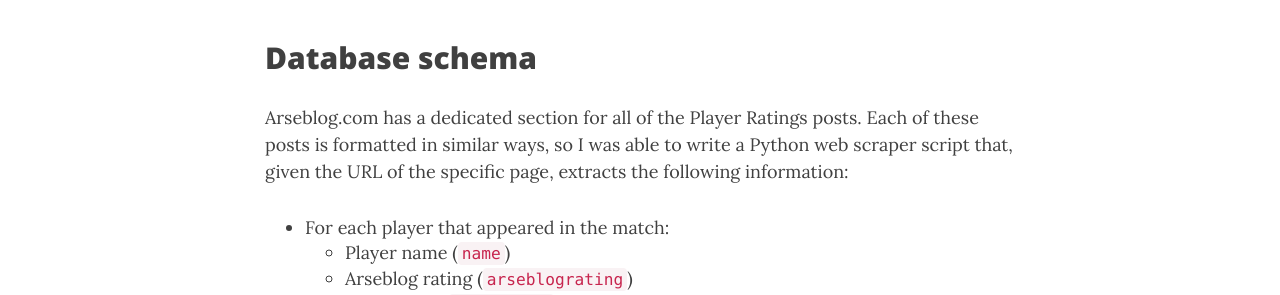
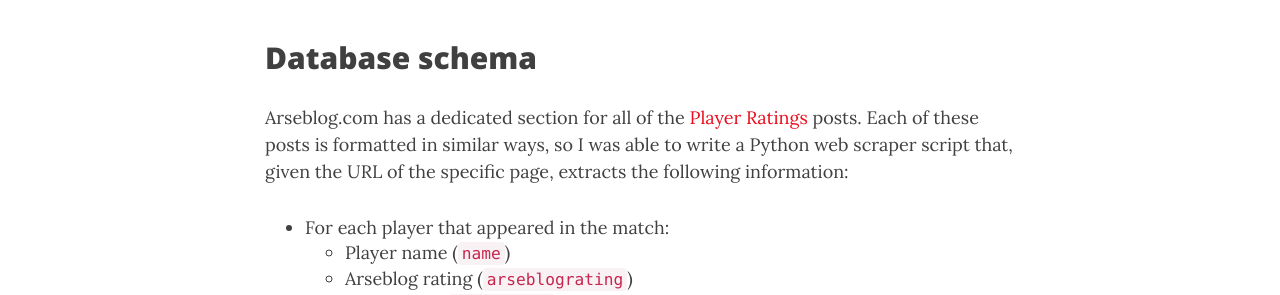
Before and after one commit to deppen8/player8, a Jekyll site: the page built from data.md, in a window 1280 px wide and 900 px high. Shown: the part 281-576 px from the top of the window. Built offline with Jekyll 4.4.1, drawn with Linux system fonts in a browser that asks for light colours; nearby versions of some CDN libraries; part of the change alters nothing that is shown.

```diff
--- a/data.md
+++ b/data.md
@@ -6,7 +6,7 @@ use-site-title: true
 ---
 
 ## Database schema
-Arseblog.com has a dedicated section for all of the Player Ratings posts. Each of these posts is formatted in similar ways, so I was able to write a Python web scraper script that, given the URL of the specific page, extracts the following information:
+Arseblog.com has a dedicated section for all of the [Player Ratings](https://news.arseblog.com/category/players/player-ratings/) posts. Each of these posts is formatted in similar ways, so I was able to write a Python web scraper script that, given the URL of the specific page, extracts the following information:
 - For each player that appeared in the match:
     - Player name (`name`)
     - Arseblog rating (`arseblograting`)
```
